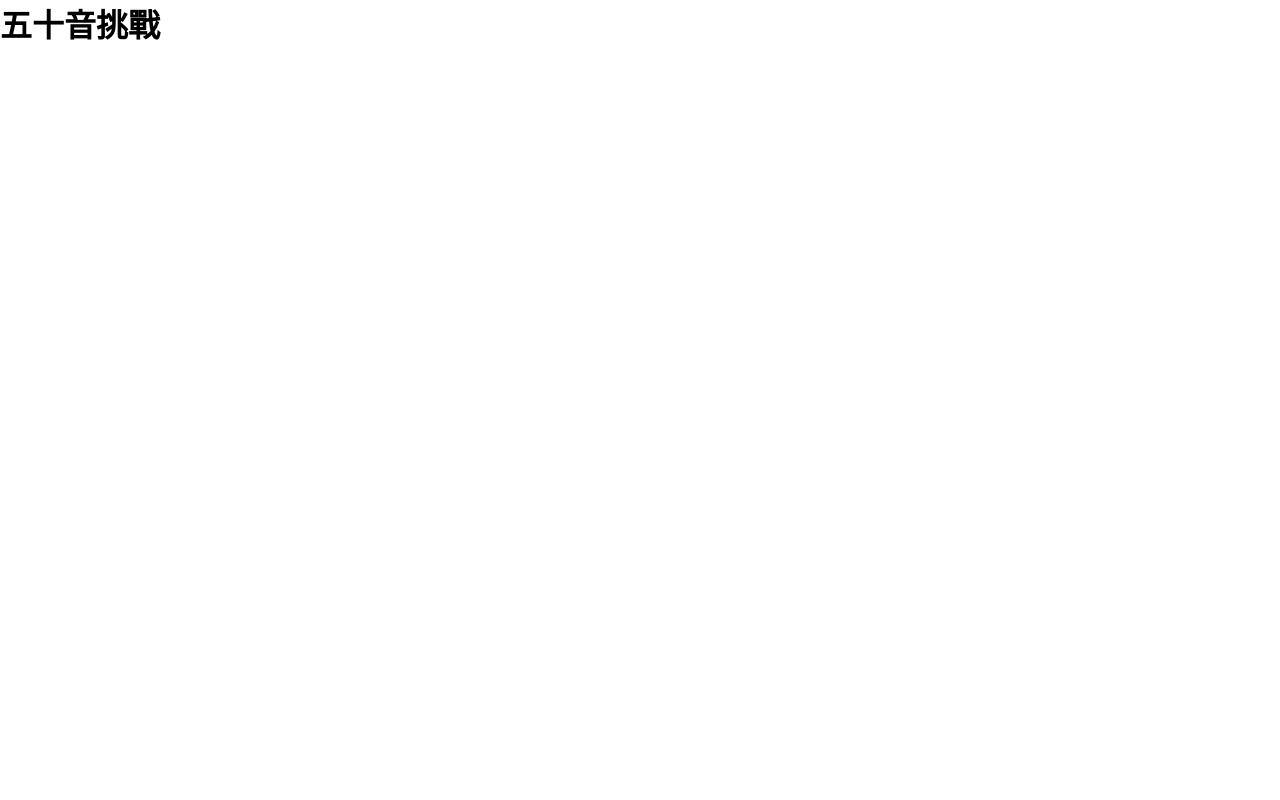
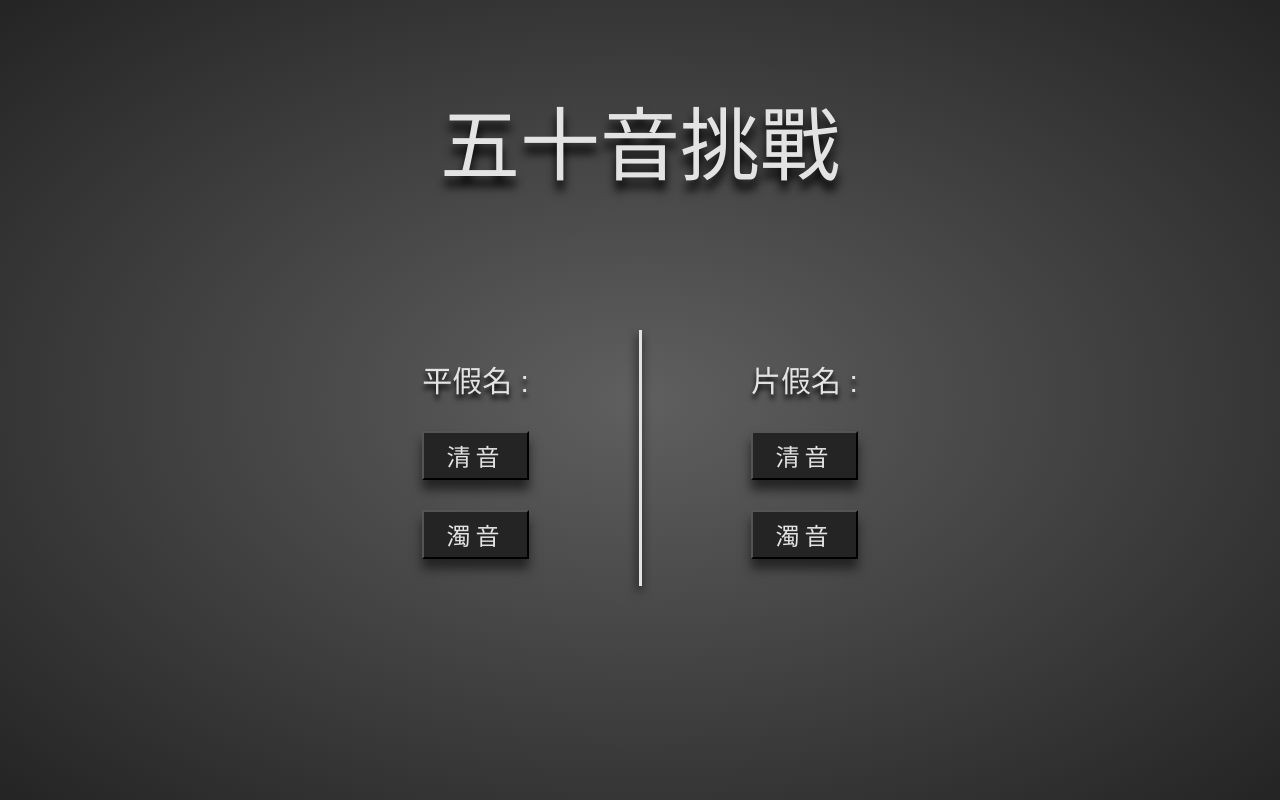
Before and after one commit to Lucien-MHL/LearnJP3, a React (Vite) app: page / in a window 1280 px wide. Built offline with nearby package versions, Linux system fonts and the light colour scheme; a web font is replaced by a local one.

Commit message:
feat: destop view home page

```diff
--- a/src/App.tsx
+++ b/src/App.tsx
@@ -1,8 +1,7 @@
-import { useTranslation } from 'react-i18next'
+import HomePage from './components/HomePage'
 
 function App() {
-  const { t } = useTranslation()
-  return <h1>{t('title')}</h1>
+  return <HomePage />
 }
 
 export default App
--- a/src/assets/i18n/zh_tw.json
+++ b/src/assets/i18n/zh_tw.json
@@ -1,7 +1,7 @@
 {
   "title": "五十音挑戰",
   "hiragana": "平假名",
-  "katakana": "平假名",
+  "katakana": "片假名",
   "seion": "清音",
   "dakuon": "濁音"
 }
--- a/src/components/HomePage/index.tsx
+++ b/src/components/HomePage/index.tsx
@@ -1,7 +1,27 @@
 import { S } from './styles'
 import { useTranslation } from 'react-i18next'
+import Button from '../../elements/Button'
 
 export default function HomePage() {
   const { t } = useTranslation()
-  return <S.Container>{t('title')}</S.Container>
+
+  return (
+    <S.Container>
+      <S.Section>
+        <S.Title>{t('title')}</S.Title>
+        <S.StageGroup>
+          <S.Stage>
+            <S.Name>{t('hiragana')} :</S.Name>
+            <Button text={t('seion')} />
+            <Button text={t('dakuon')} />
+          </S.Stage>
+          <S.Stage>
+            <S.Name>{t('katakana')} :</S.Name>
+            <Button text={t('seion')} />
+            <Button text={t('dakuon')} />
+          </S.Stage>
+        </S.StageGroup>
+      </S.Section>
+    </S.Container>
+  )
 }
--- a/src/components/HomePage/styles.ts
+++ b/src/components/HomePage/styles.ts
@@ -1,5 +1,58 @@
 import styled from 'styled-components'
 
 export const S = {
-  Container: styled.div``,
+  Container: styled.div`
+    user-select: none;
+    width: 100%;
+    height: 100%;
+    display: flex;
+    background: ${({ theme }) =>
+      `radial-gradient(${theme.gray},${theme.mine_shaft})`};
+  `,
+  Section: styled.section`
+    aspect-ratio: 4/3;
+    width: 850px;
+    margin: auto;
+    display: flex;
+    flex-direction: column;
+  `,
+  Title: styled.p`
+    width: 100%;
+    color: ${({ theme }) => theme.mercury};
+    font-size: 80px;
+    text-align: center;
+    text-shadow: 0 10px 10px ${({ theme }) => theme.black};
+    word-wrap: break-word;
+  `,
+  StageGroup: styled.ul`
+    list-style: none;
+    display: flex;
+    align-items: center;
+    justify-content: space-evenly;
+    margin: auto 0;
+    position: relative;
+
+    &::after {
+      content: '';
+      position: absolute;
+      width: 3px;
+      height: 110%;
+      background-color: ${({ theme }) => theme.mercury};
+      box-shadow: -1px 5px 10px ${({ theme }) => theme.black};
+    }
+  `,
+  Stage: styled.li`
+    display: flex;
+    flex-direction: column;
+    justify-content: space-between;
+
+    & > * {
+      margin: 15px;
+    }
+  `,
+  Name: styled.p`
+    color: ${({ theme }) => theme.mercury};
+    font-size: 30px;
+    text-shadow: 0 5px 5px ${({ theme }) => theme.black};
+  `,
 }
--- /dev/null
+++ b/src/elements/Button/index.tsx
@@ -0,0 +1,9 @@
+import { S } from './styles'
+
+type Props = {
+  text: string
+}
+
+export default function Button(props: Props) {
+  return <S.Button>{props.text}</S.Button>
+}
--- /dev/null
+++ b/src/elements/Button/styles.ts
@@ -0,0 +1,21 @@
+import styled from 'styled-components'
+
+export const S = {
+  Button: styled.button`
+    background-color: ${({ theme }) => theme.mine_shaft};
+    color: ${({ theme }) => theme.mercury};
+    padding: 5px 10px;
+    text-align: center;
+    font-size: x-large;
+    letter-spacing: 5px;
+    box-shadow: 0 10px 10px ${({ theme }) => theme.mine_shaft};
+    cursor: pointer;
+    transition: 0.15s ease-in-out;
+
+    &:hover {
+      translate: 1px -2px;
+      box-shadow: -1px 12px 10px ${({ theme }) => theme.mine_shaft};
+      font-weight: bold;
+    }
+  `,
+}
--- a/src/main.tsx
+++ b/src/main.tsx
@@ -2,7 +2,7 @@ import React from 'react'
 import ReactDOM from 'react-dom/client'
 import App from './App.tsx'
 import './assets/i18n'
-import { GlobalStyle, palette } from './theme.ts'
+import { GlobalStyle, palette, Palette } from './theme.ts'
 import { ThemeProvider } from 'styled-components'
 
 ReactDOM.createRoot(document.getElementById('root')!).render(
--- a/src/theme.ts
+++ b/src/theme.ts
@@ -29,7 +29,7 @@ export const GlobalStyle = createGlobalStyle`
   }
 `
 
-type Palette = {
+export type Palette = {
   mine_shaft: string
   mercury: string
   pickled_blue_wood: string
@@ -39,6 +39,7 @@ type Palette = {
   red: string
   dark_green: string
   brown: string
+  gray: string
 }
 
 export const palette: Palette = {
@@ -51,4 +52,5 @@ export const palette: Palette = {
   red: '#f52727',
   dark_green: '#062D09',
   brown: '#6D4200',
+  gray: '#5f5f5f',
 }
```
